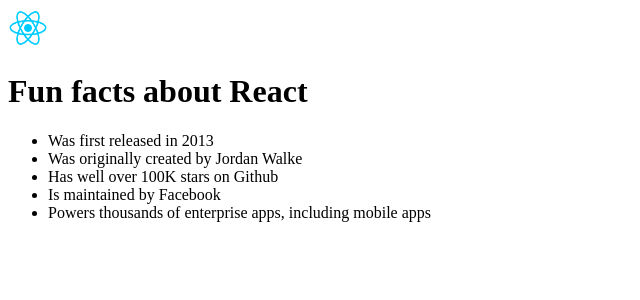
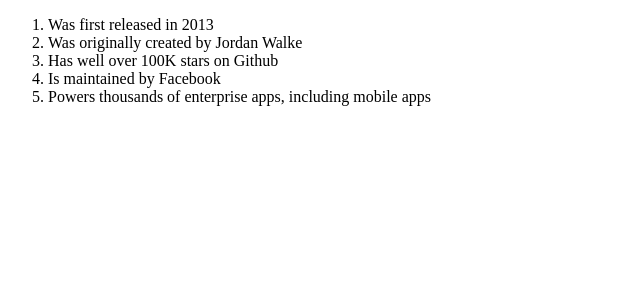
Before and after one commit to kolodziejmateusz/React-kurs-scrimba, a React (Vite) app: page / in a window 1280 px wide. Shown: the top 300 px of the page, without its empty margins (0-640 px from the left). Built offline with nearby package versions, Linux system fonts and the light colour scheme.

Commit message:
Custom Components

```diff
--- a/src/main.jsx
+++ b/src/main.jsx
@@ -1,17 +1,31 @@
 import { createRoot } from "react-dom/client";
 
-const page = (
-  <>
-    <img src="./src/assets/react-logo.png" alt="react-logo" width="40px" />
-    <h1>Fun facts about React</h1>
-    <ul>
+// const page = (
+//   <>
+//     <img src="./src/assets/react-logo.png" alt="react-logo" width="40px" />
+//     <h1>Fun facts about React</h1>
+//     <ul>
+//       <li>Was first released in 2013</li>
+//       <li>Was originally created by Jordan Walke</li>
+//       <li>Has well over 100K stars on Github</li>
+//       <li>Is maintained by Facebook</li>
+//       <li>Powers thousands of enterprise apps, including mobile apps</li>
+//     </ul>
+//   </>
+// );
+
+// createRoot(document.getElementById("root")).render(page);
+
+function Reasons() {
+  return (
+    <ol>
       <li>Was first released in 2013</li>
       <li>Was originally created by Jordan Walke</li>
       <li>Has well over 100K stars on Github</li>
       <li>Is maintained by Facebook</li>
       <li>Powers thousands of enterprise apps, including mobile apps</li>
-    </ul>
-  </>
-);
+    </ol>
+  );
+}
 
-createRoot(document.getElementById("root")).render(page);
+createRoot(document.getElementById("root")).render(<Reasons />);
```
